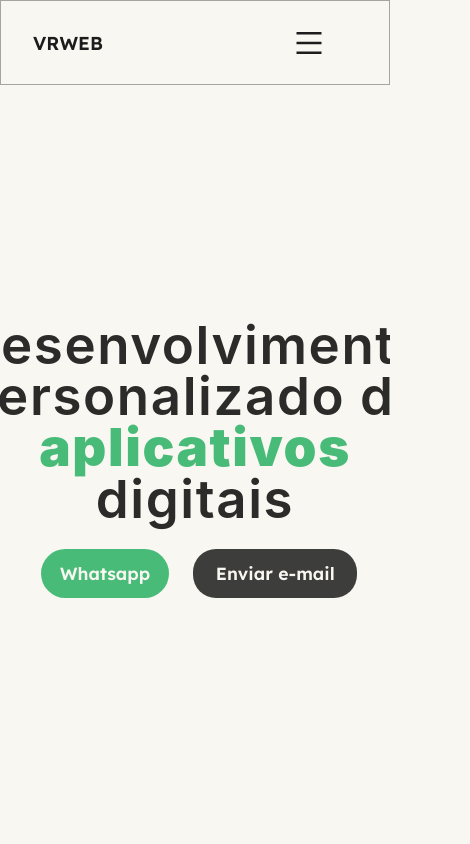
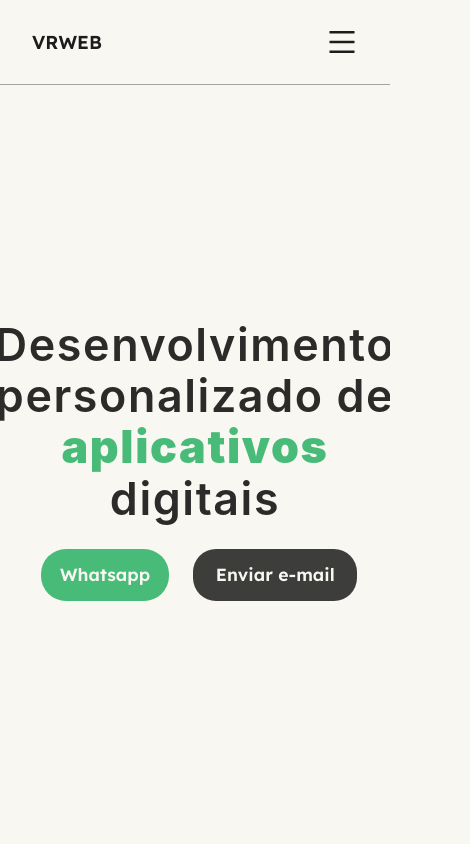
Before and after one commit to devpdro/company-matte, a React (Create React App) app: page / in a window 390 px wide. Shown: the top 844 px of the page, 470 px wide, since content can reach past the window. Built offline with nearby package versions, Linux system fonts and the light colour scheme; a web font is replaced by a local one.

Commit message:
feat: readjust size

```diff
--- a/src/presentation/components/layout/header-components/header.module.scss
+++ b/src/presentation/components/layout/header-components/header.module.scss
@@ -43,7 +43,7 @@
         color: #F9F7F1;
         font-size: 1.1rem;
         margin-top: 1.5rem;
-        padding: 0.8rem 1.2rem 0.9rem 1.2rem;
+        padding: 0.9rem 1.2rem 1rem 1.2rem;
         background-color: #48BB78;
         transition: all 0.3s ease-in-out;
         margin-bottom: 1.5rem;
@@ -64,7 +64,7 @@
         color: #F9F7F1;
         font-size: 1.1rem;
         margin-top: 1.5rem;
-        padding: 0.8rem 1.4rem 0.9rem 1.4rem;
+        padding: 0.9rem 1.4rem 1rem 1.4rem;
         background-color: #1c1c1cd8;
         transition: all 0.3s ease-in-out;
         margin-bottom: 1.5rem;
@@ -562,5 +562,117 @@
       }
     }
   }
+}
+
+@media (max-width: 580px) {
+  .box_header {
+    margin-top: 20rem !important;
+    display: flex;
+    justify-content: center;
+    align-items: center;
+    flex-direction: column;
+
+    p {
+      text-align: center;
+      font-size: 2.8rem !important;
+      line-height: 3.2rem !important;
+      letter-spacing: 0.1rem;
+      color: #1c1c1cee;
+      font-weight: 600;
+      padding: 0 1.2rem;
+
+      span {
+        color: #48BB78;
+        font-weight: 900;
+      }
+    }
+
+    .box_inputs {
+      display: flex;
+      align-items: center;
+      justify-content: center;
+
+      .btn_whatsapp {
+        margin-left: 0.5rem;
+        margin-right: 1.5rem;
+        font-family: 'Lexend', sans-serif;
+        outline: none;
+        border-radius: 25px;
+        border: none;
+        color: #F9F7F1;
+        font-size: 1.1rem;
+        margin-top: 1.5rem;
+        padding: 0.8rem 1.2rem 0.9rem 1.2rem;
+        background-color: #48BB78;
+        transition: all 0.3s ease-in-out;
+        margin-bottom: 1.5rem;
+
+        &:hover {
+          cursor: pointer;
+          background-color: seagreen;
+          transform: scale(1.1);
+        }
+      }
+
+      .btn_email {
+        margin-right: 0rem !important;
+        font-family: 'Lexend', sans-serif;
+        outline: none;
+        border-radius: 23px;
+        border: none;
+        color: #F9F7F1;
+        font-size: 1.1rem;
+        margin-top: 1.5rem;
+        padding: 0.8rem 1.4rem 0.9rem 1.4rem;
+        background-color: #1c1c1cd8;
+        transition: all 0.3s ease-in-out;
+        margin-bottom: 1.5rem;
+
+        &:hover {
+          cursor: pointer;
+          background-color: seagreen;
+        }
+      }
+
+      .box_icon {
+        display: none !important;
+        position: absolute;
+        bottom: 75px;
+        right: 50px;
+        display: flex;
+        justify-content: center;
+        align-items: center;
+        transition: transform 0.3s ease;
+        cursor: pointer;
+        font-family:
+          'Poppins',
+          -apple-system,
+          Roboto,
+          Arial,
+          sans-serif;
+
+        &:hover {
+          transform: translateY(10px);
+        }
+
+        p {
+          text-align: center;
+          display: flex;
+          justify-content: start;
+          font-size: 1rem;
+          line-height: 1.5rem;
+
+        }
+
+        .icon {
+          font-size: 2rem;
+          display: flex;
+          justify-content: center;
+          align-items: center;
+          font-size: 2.5rem;
+        }
+      }
+    }
+  }
 
 }
--- a/src/presentation/components/layout/header-components/navbar-components/navbar.module.scss
+++ b/src/presentation/components/layout/header-components/navbar-components/navbar.module.scss
@@ -16,7 +16,7 @@
   width: 100vw;
   z-index: 1;
   color: #1c1c1c;
-  border: 1px solid #1c1c1c60;
+  border-bottom: 1px solid #1c1c1c60;
 
   .box_information {
     max-width: 1280px;
@@ -221,7 +221,7 @@
 
 @media (max-width: 867px) {
   .navbar {
-    padding: 0rem 4rem 0rem 0rem !important;
+    padding: 0rem 2rem 0rem 0rem !important;
     background-color: #F9F7F1;
     position: fixed;
     top: 0;
--- a/src/presentation/components/layout/main-components/functionalities-components/functionalities.module.scss
+++ b/src/presentation/components/layout/main-components/functionalities-components/functionalities.module.scss
@@ -35,3 +35,18 @@
     }
   }
 }
+
+@media (max-width: 580px) {
+  .box_title {
+    text-align: center;
+
+    p {
+      padding: 0rem 2rem 1rem 2rem;
+      font-size: 2.8rem !important;
+
+      span {
+        font-weight: 900;
+      }
+    }
+  }
+}
--- a/src/presentation/components/layout/main-components/main-contact.module.scss
+++ b/src/presentation/components/layout/main-components/main-contact.module.scss
@@ -27,6 +27,7 @@
             flex-direction: column;
 
             .subtitle {
+                margin-top: 1rem;
                 font-size: 1.4rem;
                 line-height: 0rem;
             }
--- a/src/presentation/components/layout/main-components/website-features-components/website-features.module.scss
+++ b/src/presentation/components/layout/main-components/website-features-components/website-features.module.scss
@@ -38,7 +38,7 @@
       width: 50%;
 
       .box_one {
-        width: 85%;
+        width: 90%;
         padding: 3rem 2rem;
         height: auto;
         display: flex;
@@ -74,7 +74,7 @@
       .box_two {
         margin: 4rem 0rem;
         padding: 3rem 2rem;
-        width: 85%;
+        width: 90%;
         height: auto;
         display: flex;
         justify-content: center;
@@ -108,7 +108,7 @@
 
       .box_three {
         padding: 3rem 2rem;
-        width: 85%;
+        width: 90%;
         height: auto;
         display: flex;
         justify-content: center;
```
